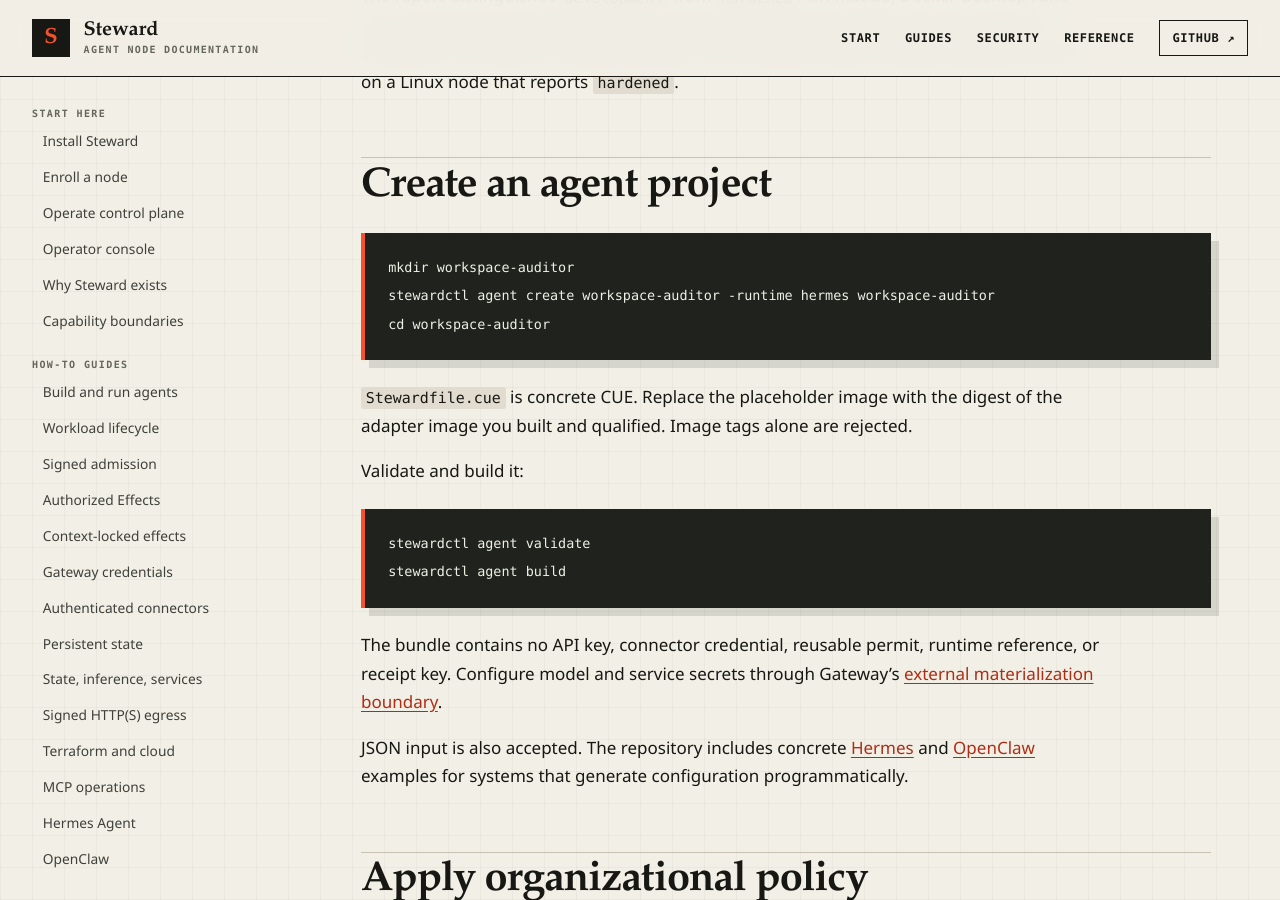
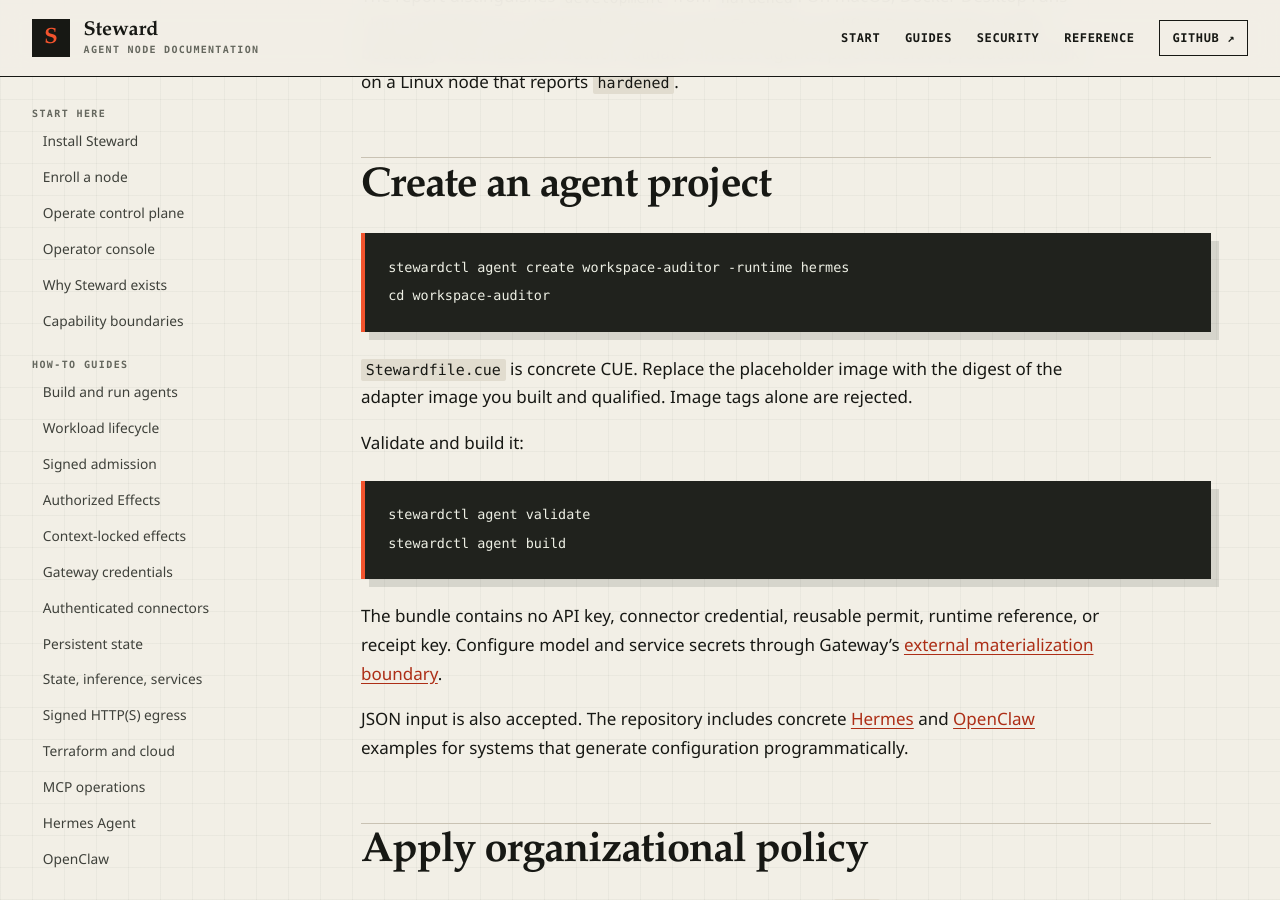
Before and after one commit to hardrails/steward, a Jekyll site: the page built from docs/guides/build-agents.md, in a window 1280 px wide and 900 px high, scrolled down 765 px. Built offline with Jekyll 4.4.1, drawn with Linux system fonts in a browser that asks for light colours.

Commit message:
docs: simplify the first agent command
Show the new same-named project default so first-time users no longer repeat the agent name as an implementation-detail directory argument.

Constraint: Keep README and progressive guide examples consistent

Confidence: high

Scope-risk: narrow

````diff
--- a/docs/guides/build-agents.md
+++ b/docs/guides/build-agents.md
@@ -31,8 +31,7 @@ sensitive production work on a Linux node that reports `hardened`.
 ## Create an agent project
 
 ```console
-mkdir workspace-auditor
-stewardctl agent create workspace-auditor -runtime hermes workspace-auditor
+stewardctl agent create workspace-auditor -runtime hermes
 cd workspace-auditor
 ```
 
````
Also changed, not shown: README.md.
